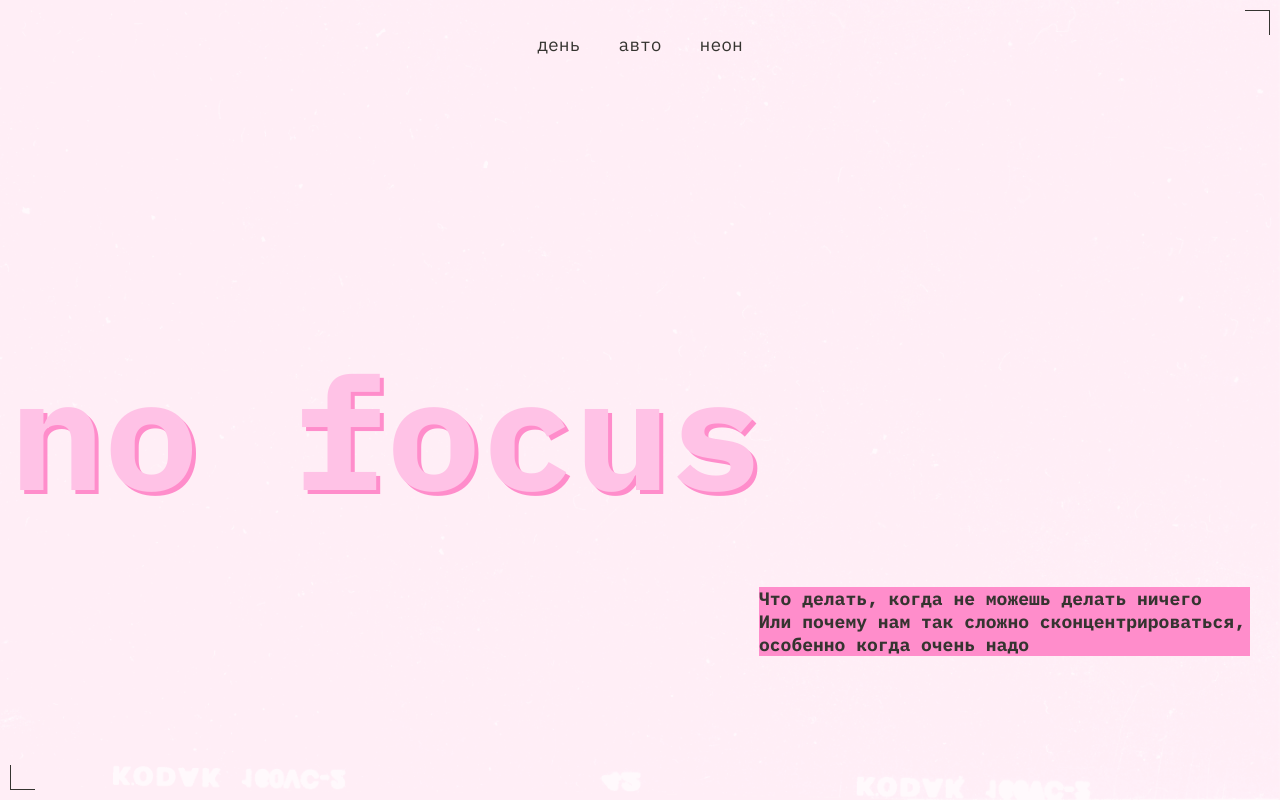
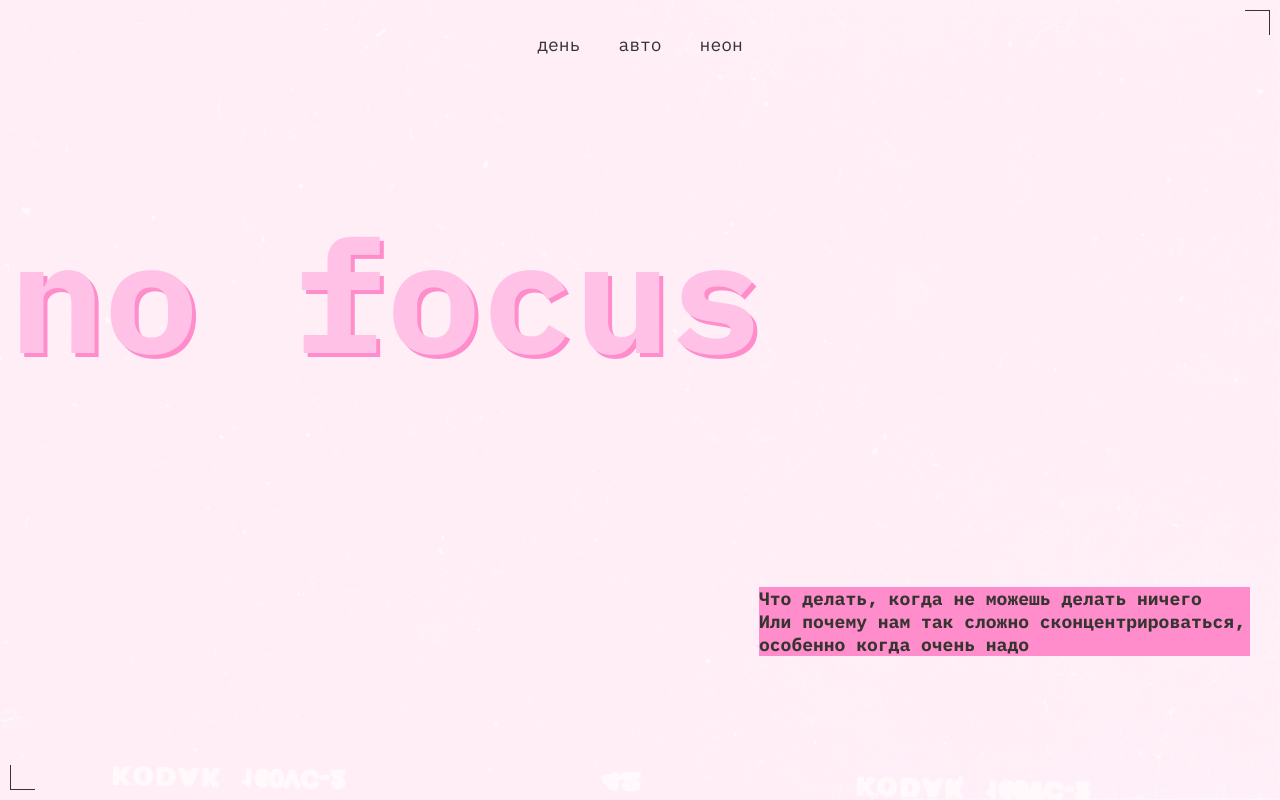
Before and after one commit to dm122075-prog/slozhno-sosredotochitsya-ad, a plain HTML site: page index.html in a window 1280 px wide. Both pictures are taken after a click on the button "день". Shown: the top 800 px of the page. Drawn offline with Linux system fonts and the light colour scheme.

Commit message:
ПОЖ ;)

```diff
--- a/styles/dark.css
+++ b/styles/dark.css
@@ -10,10 +10,10 @@
     чем стили в медиазапросе предпочтений пользователя
   */
   --page-bg-image: url(../images/cover-image-dark.png);
-  --page-bg-color: #000028;
-  --accent-color: #FF0070;
-  --title-color: #DB00FF;
-  --card-text: #F1B2CE;
+  --page-bg-color: rgba(0, 0, 40, 1);
+  --accent-color: rgba(255, 0, 112, 1);
+  --title-color: rgba(219, 0, 255, 1);
+  --card-text: rgba(241, 178, 206, 1);
 }
 
 .header__rec {
--- a/styles/light.css
+++ b/styles/light.css
@@ -2,18 +2,18 @@
 :root.theme-light {
   --page-bg-image: url(../images/cover-image-light.png);
   --page-bg-color: #FFF1F7;
-  --accent-color: #FF8DCB;
-  --title-color: #FFC2E6;
-  --card-text: #353430;
+  --accent-color: rgba(255, 141, 203, 1);
+  --title-color: rgba(255, 194, 230, 1);
+  --card-text: rgba(53, 52, 48, 1);
 }
 
 @media (prefers-color-scheme: light) {
   :root {
     --page-bg-image: url(../images/cover-image-light.png);
     --page-bg-color: #FFF1F7;
-    --accent-color: #FF8DCB;
-    --title-color: #FFC2E6;
-    --card-text: #353430;
+    --accent-color: rgba(255, 141, 203, 1);
+    --title-color: rgba(255, 194, 230, 1);
+    --card-text: rgba(53, 52, 48, 1);
   }
 }
 
@@ -32,7 +32,7 @@
 :root.theme-light .title-decor,
 :root.theme-light .title-decor-advice,
 :root.theme-light .card__title {
-  color: #353430;
+  color: rgba(53, 52, 48, 1);
 }
 
 
@@ -40,5 +40,5 @@
 :root.theme-light .decorated-zone::after,
 :root.theme-light .header__theme-menu-button:hover,
 :root.theme-light .header__theme-menu-button:focus-visible {
-  border-color: #353430;
+  border-color: rgba(53, 52, 48, 1);
 }
--- a/styles/style.css
+++ b/styles/style.css
@@ -2,15 +2,14 @@
 
 .page {
   background-color: var(--page-bg-color);
-  background-attachment: fixed;
-}
-
-.header {
   background-image: var(--page-bg-image);
   background-position: center;
   background-size: cover;
   background-repeat: no-repeat;
   background-attachment: fixed;
+}
+
+.header {
   min-height: 100vh;
   display: grid;
   grid-template-rows: auto 1fr auto;
@@ -55,7 +54,7 @@
   align-self: center;
   font-family: 'IBM Plex Mono', monospace;
   font-size: clamp(7.25rem, 7.0115rem + 1.0178vw, 7.5rem);
-  line-height: 0.83;
+  line-height: 0.94;
   color: var(--title-color);
   text-shadow: 4px 4px 0 var(--accent-color);
   font-weight: 700;
@@ -101,6 +100,7 @@
 
 .main {
   padding: 0 10px;
+  background-color: var(--page-bg-color);
 }
 
 .section {
@@ -124,6 +124,7 @@
   font-family: 'IBM Plex Mono', monospace;
   font-size: 18px;
   font-weight: 400;
+  line-height: 1.3;
   margin-bottom: 20px;
 }
 
@@ -162,11 +163,11 @@
 .gallery__list {
   display: grid;
   grid-template-columns: 1fr;
-  max-height: 1400px;
   gap: 10px;
   margin: 0;
   padding: 0;
   list-style: none;
+  align-items: start;
 }
 
 .gallery__image {
@@ -187,7 +188,7 @@
 .footer__title {
   font-family: 'IBM Plex Mono', monospace;
   font-size: clamp(7.25rem, 7.0115rem + 1.0178vw, 7.5rem);
-  line-height: 0.83;
+  line-height: 0.94;
   font-weight: 700;
   color: var(--title-color);
   text-shadow: 2px 2px 0px var(--accent-color);
@@ -241,7 +242,6 @@
     display: grid;
     grid-template-columns: repeat(3, 1fr);
     grid-template-rows: auto auto auto;
-    max-height: 823px;
     gap: 20px;
   }
 
@@ -301,8 +301,7 @@
 
   .header__title {
     justify-self: start;
-    align-self: left;
-    margin-top: 273px;
+    text-align: left;
   }
 
   .header__description {
@@ -340,7 +339,6 @@
     display: grid;
     grid-template-columns: repeat(3, 1fr);
     grid-template-rows: auto auto auto;
-    min-height: 1091px;
     gap: 20px;
   }
 
--- a/styles/variables.css
+++ b/styles/variables.css
@@ -5,8 +5,8 @@
 
 :root {
   --page-bg-image: url(../images/cover-image-dark.png);
-  --page-bg-color: #000028;
-  --accent-color: #FF0070;
-  --title-color: #DB00FF;
-  --card-text: #F1B2CE;
+  --page-bg-color: rgba(0, 0, 40, 1);
+  --accent-color: rgba(255, 0, 112, 1);
+  --title-color: rgba(219, 0, 255, 1);
+  --card-text: rgba(241, 178, 206, 1);
 }
```
